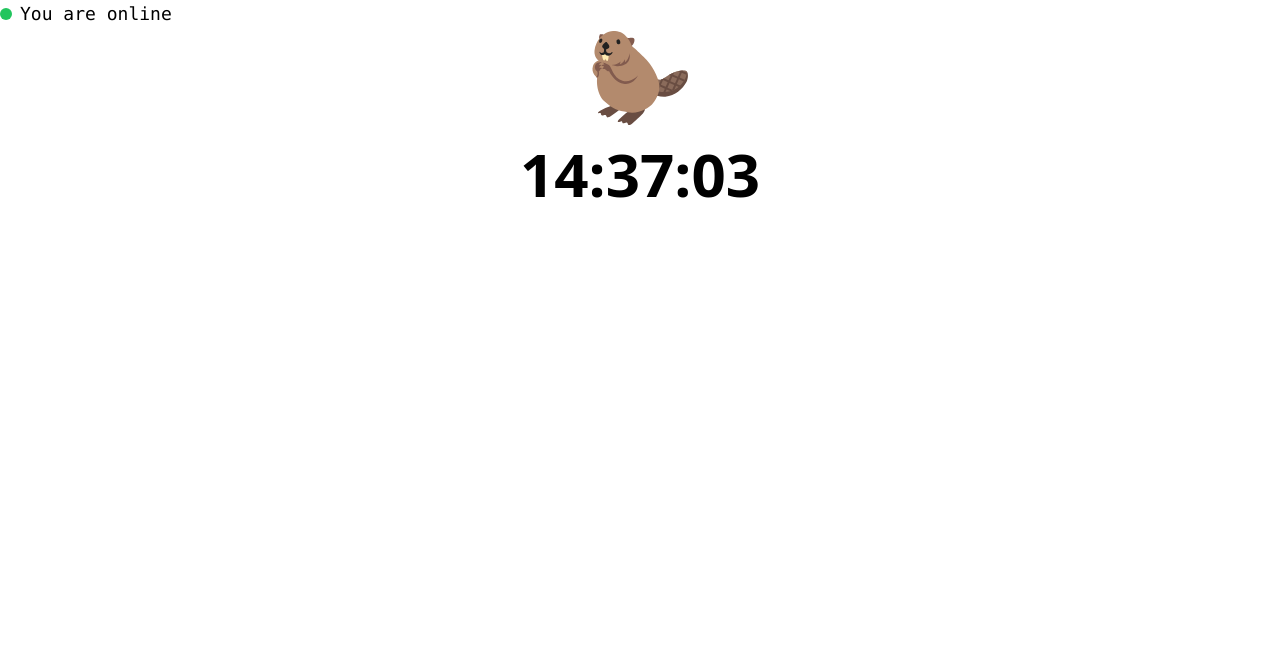
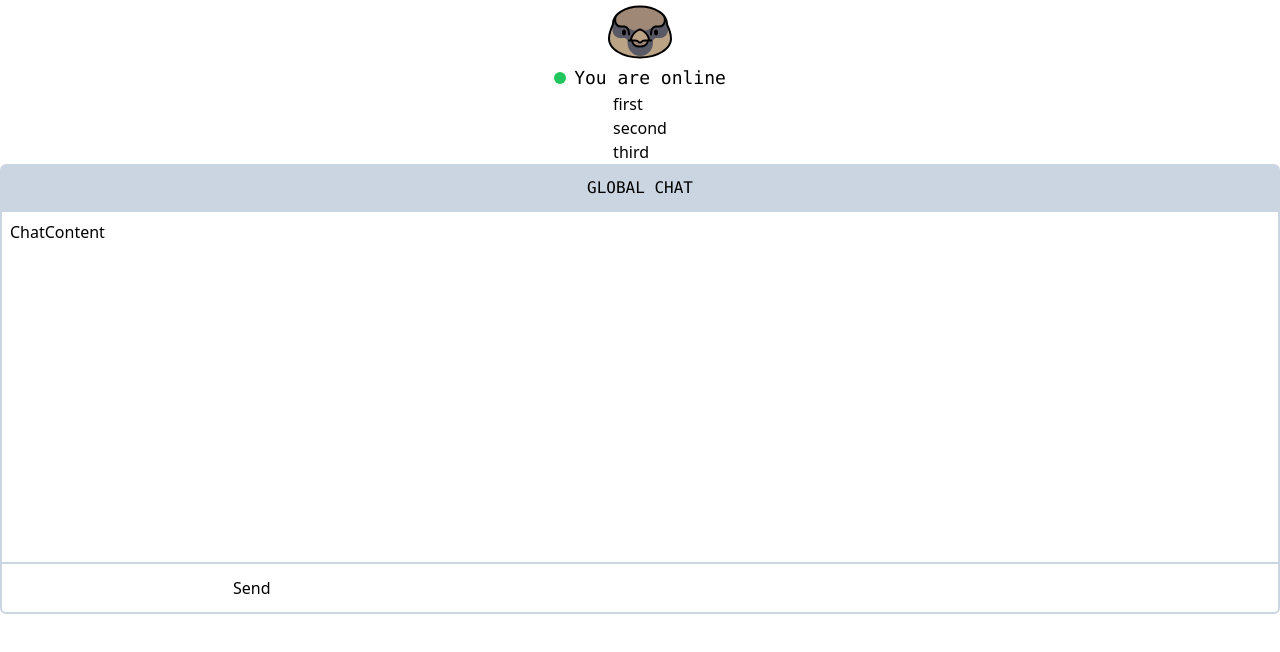
Before and after one commit to Mykola-Dzoban/QuirkSymbol, a React (Create React App) app: page / in a window 1280 px wide. Shown: the top 652 px of the page. Built offline with nearby package versions, Linux system fonts and the light colour scheme.

Commit message:
added chat layout and basic styles, added new sparrow svg

```diff
--- a/package.json
+++ b/package.json
@@ -10,6 +10,8 @@
     "firebase": "^10.7.1",
     "react": "^18.2.0",
     "react-dom": "^18.2.0",
+    "react-router": "^6.26.0",
+    "react-router-dom": "^6.26.0",
     "react-scripts": "5.0.1",
     "web-vitals": "^2.1.4"
   },
--- a/public/index.html
+++ b/public/index.html
@@ -3,13 +3,13 @@
   <head>
     <meta charset="utf-8" />
     <meta name="viewport" content="width=device-width, initial-scale=1" />
-    <link rel="shortcut icon" href="beaver.svg" type="image/x-icon">
+    <link rel="shortcut icon" href="sparrow.svg" type="image/x-icon">
     <meta
       name="description"
       content=""
     />
 
-    <title>QuirkSymbol</title>
+    <title>Sparrow</title>
   </head>
   <body>
     <noscript>You need to enable JavaScript to run this app.</noscript>
--- a/src/App.js
+++ b/src/App.js
@@ -1,91 +1,27 @@
-import React, { useEffect, useState } from 'react';
+import ChatContent from './components/ChatContent';
+import ChatFooter from './components/ChatFooter';
+import ChatHeader from './components/ChatHeader';
+import ChatRules from './components/ChatRules';
 import OnlineOffline from './components/OnlineOffline';
+import Timer from './components/Timer';
 
 function App() {
-	const [timeString, setTimeString] = useState('');
-
-	useEffect(() => {
-		const updateClock = () => {
-			let currentTime = new Date();
-
-			let hours = currentTime.getHours();
-			let minutes = currentTime.getMinutes();
-			let seconds = currentTime.getSeconds();
-
-			hours = hours < 10 ? '0' + hours : hours;
-			minutes = minutes < 10 ? '0' + minutes : minutes;
-			seconds = seconds < 10 ? '0' + seconds : seconds;
-
-			let newTimeString = hours + ':' + minutes + ':' + seconds;
-			setTimeString(newTimeString);
-		};
-
-		const intervalId = setInterval(updateClock, 1000);
-
-		// Clear interval when the component is unmounted
-		return () => clearInterval(intervalId);
-
-		// eslint-disable-next-line react-hooks/exhaustive-deps
-	}, []);
-
 	return (
 		<div className="container mx-auto">
-			<OnlineOffline />
-
 			<div className="flex flex-col items-center gap-4 justify-center">
-				<svg width="100px" height="100px" viewBox="0 0 128 128" aria-hidden="true" role="img" className="iconify iconify--noto" preserveAspectRatio="xMidYMid meet">
-					<path
-						d="M77.52 83.78c4.93 2.51 14.08 4.86 18.94 4.15c12.6-1.85 21.69-9.13 27.2-19.22c2.33-4.27 2.53-12.92-1.21-13.86c-4.74-1.19-10.37-.26-19.11 3.87c-8.89 4.2-11.03 10.84-21.5 5.73"
-						fill="#694d42"></path>
-					<path
-						d="M79.88 75.09c1.83 1.22 2.09 1.88 3.6 3.48c2.97 3.16 9.99 3.33 11.35 3.35c8.09.11 12-1.85 17.22-5.3s10.13-10.99 11.01-14.73c.61-2.58.92-4.54.8-6.13c-.39-.44-.85-.77-1.4-.91c-4.74-1.19-10.37-.26-19.11 3.87c-8.89 4.2-11.03 10.84-21.5 5.73l-2.28 10.17l.31.47z"
-						opacity=".44"
-						fill="#b3937c"></path>
-					<path
-						d="M123.47 59.99c.18-.95.31-1.8.37-2.57l-5.37-2.35l.31-.7c-1.85-.03-3.89.24-6.19.83l2.58 1.14l-2.66 6.03l-6.03-2.66l1.29-2.91c-1.07.42-5.12 2.14-6.83 3.2l2.25.99l-2.66 6.03l-6-2.72c-1.13.71-2.25 1.29-3.46 1.64l-6.05 13.68c.73.37 1.53.66 2.34.89l2.46-5.56l6.03 2.66s-1.25 2.79-1.91 4.28c.39.02 2.11.03 2.69.01l1.51-3.28l5.33 2.31c1.6-.46 3.05-1.08 4.49-1.83l2.18-5.12l3.42 1.53c.69-.56 1.37-1.18 2.02-1.84l-4.43-1.97l2.66-6.03l6.08 2.69c.49-.73.93-1.45 1.32-2.15l-6.39-2.83l2.66-6.03l5.99 2.64zM96.84 75.33l-6.03-2.66l2.66-6.03l6.03 2.66l-2.66 6.03zm8.32 3.68l-6.03-2.66l2.66-6.03l6.03 2.66l-2.66 6.03zm3.67-8.32l-6.03-2.66l2.66-6.03l6.03 2.66l-2.66 6.03z"
-						fill="#694d42"></path>
-					<path
-						d="M17.36 8.23c-1.03-.16-2.06-.28-3.1-.34c-.43-.03-.9-.04-1.27.18c-.31.18-.51.5-.67.82a6.975 6.975 0 0 0-.29 5.69c.18.45.53.95 1 .87c.19-.03.34-.15.49-.27a29.82 29.82 0 0 0 4.08-3.86c.21-.24.41-.63.16-.84"
-						fill="#825b4e"></path>
-					<path
-						d="M57.41 102.05c-8.65 4.19-14.38 9.08-20.38 15.08c-.45.45-2.33 2.5-1.17 3.12c1.16.62 4.03-1.48 4.85-.93c.98.65.26 1.8 1.29 2.54s3.8-1.42 5.2-.79c1.4.63.78 1.71 1.6 2.67c1.07 1.26 3.45.09 4.09-.42c3.77-2.98 13.16-11.93 14.82-13.86c2.2-2.56 3.6-6 1.64-8.28"
-						fill="#694d42"></path>
-					<path
-						d="M28.26 99.21a76.12 76.12 0 0 0-14.73 6.46c-.97.55-1.93 1.14-2.73 1.91c-.35.33-.73.92-.38 1.25c.8.73 2.33-.46 3.49.45c.4.32.17 1.7.47 2.12c.32.44.93.6 1.48.56s1.07-.25 1.6-.41c1.17-.35 2.37-.57 3.14.35c.48.58.45 1.12.76 1.74c.21.43.56.77 1.43.76c1.32-.01 2.53-.61 3.62-1.34c4.92-3.3 9.55-6.98 14.18-10.65"
-						fill="#694d42"></path>
-					<path
-						d="M47.3 12.38c3.46.97 4.32-.02 6.92.18c3.33.25 2.93 3.4 2.44 5.14c-.63 2.23-1.87 4.04-3.64 5.53c-.3.25-.64.51-1.04.54c-.47.04-.9-.25-1.26-.55c-2.36-1.93-3.86-4.88-4.03-7.92"
-						fill="#825b4e"></path>
-					<path
-						d="M12.16 41.12s-6.13.71-8.28 7.29C.73 58.03 9.1 63.61 9.1 63.61s-2.3 19.71 9.71 30.51s15.93 11.2 29.97 13.77s27.13-6.48 30.51-10.12s8.64-11.23 9.58-20.67c.94-9.43-7.42-25.94-14.98-34.56S50.8 20.56 50.8 20.56L28.4 41.44l-16.24-.32z"
-						fill="#b38a6d"></path>
-					<path
-						d="M48.27 13.23c-5.59-7.84-11.8-9.39-18.63-9.39c-7.37 0-14.36 5.41-17.58 9.69c-2.6 3.47-5.84 9.11-6.3 15.6c-.36 5.1 1.26 9.87 6.3 13.4c5.04 3.53 25.07 7.74 33.29 2.09c7.2-4.95 9.64-11.6 8.92-17.18c-.51-4.01-1.67-8.14-6-14.21z"
-						fill="#b38a6d"></path>
-					<ellipse transform="rotate(-17.768 36.335 17.7)" cx="36.34" cy="17.7" rx="2.43" ry="3.15" fill="#212121"></ellipse>
-					<path d="M15.62 32.75c-.52 3.64 1.09 9.12 2.44 9.04c1.12-.07 1.38-2.29 1.38-2.29s.96 2.84 2.72 2.66c1.68-.18 1.6-6.19 2.03-9.13l-5.7-2.33l-2.87 2.05z" fill="#ffecb3"></path>
-					<path d="M11.84 15.91c.33-1.02 1.26-2.35 2.77-2.31c1.61.05 1.33 2.36.78 3.58c-.56 1.22-1.85 2.4-3.06 1.64c-.83-.52-.72-2.19-.49-2.91z" fill="#212121"></path>
-					<path
-						d="M41.53 67.39c-12.8-4.32-13.34-17.07-17.28-20.07c-1.34-1.03-2.63-1.28-3.99-1.99c-1.25-.65-2.69-1.31-4-.79c.9.61 1.71 1.37 2.36 2.25c-1.3.13-3.23.29-3.87 1.11c-.11.14.04.36.2.44c.16.08 2.3.47 3.15 1.33c-.68.58-1.46 1.06-2.05 1.73c-.34.38-.03.62.11.66c.92.25 1.95.1 2.81.52c.86.42 1.49 1.21 2.25 1.77a5.42 5.42 0 0 0 3.23 1.07c1.92 4.01 4.42 7.35 7.67 10.37c3 2.79 6.7 4.78 10.81 5.53c12.93 2.36 18.67-10.8 18.67-10.8s-9.19 10.54-20.07 6.87z"
-						fill="#825b4e"></path>
-					<path
-						d="M21.8 18.45c-.5-.66-1.45-.75-2.06-.2c-1.53 1.39-3.01 2.67-3.65 3.69c-.42.69-.79 2.08.02 3.07c.81.99 3.36 3.06 3.36 3.06s3.23-1.51 4.23-2.22c1.21-.87 1.48-2.72.45-4.25c-.41-.61-1.55-2.09-2.35-3.15z"
-						fill="#212121"></path>
-					<path
-						d="M28.47 32.39c.84-1.31-.1-1.93-.65-1.29c-.62.71-2.26 1.84-4.51 1.05c-1.25-.44-2.09-.84-2.57-2.27c-.34-1.02-.22-2.39-.21-3.45c0-.48-2.14-.53-2.28-.13c-.29.82-.27 1.67-.3 2.53c-.03.95-.16 2.08-.97 2.58c-2.64 1.67-4.2-.83-4.51-1.12c-.13-.12-.43.65-.17 1.48c1.24 4.01 5.67 3.28 6.94 1.36c.23 1.6 5.88 4.49 9.23-.74z"
-						fill="#212121"></path>
-					<path
-						d="M7.91 62.65c.17.15.39.38.55.51c.42.35 1.04.32 1.43-.07c.45-.47.99-1.3 1.33-2.41c.66-2.11.42-5.06-.86-7.18l-1.2 1.22c.92 2.92.56 5.41-.37 6.97c-.37.61-.86.91-.88.96z"
-						fill="#825b4e"></path>
-					<path
-						d="M39.09 42.94l-.73 3.37c3.13-.38 6.45-6.44 6.45-6.44l.04 4.05c4-2.17 6.07-11.49 6.07-11.49c.36 4.52.76 14.58-12.76 16.33c-4.9.64-10.03-1.38-10.03-1.38s7.62-.5 10.96-4.44z"
-						fill="#825b4e"></path>
-					<path
-						d="M6.93 47.01c1.7-2.66 4.7-3.49 7.14-3.11c.11.02.41.13.49.2c.16.15.09.44-.09.58c-.17.14-.41.17-.62.23c-1.22.3-2.32 1.23-2.53 2.47c.87-.36 1.91-.28 2.72.19c.22.13.46.39.33.62c-.07.13-.24.18-.39.23c-1.06.34-1.78 1.45-1.95 2.55c.57-.12 1.16-.25 1.74-.15c.58.1 1.35.59 1.29 1.04c-.07.48-1.37.16-1.96 1.19c-.41.72-.63 1.59-1.27 2.11c-.59.48-1.44.58-2.17.36c-.73-.21-1.36-.7-1.86-1.27c-1.71-1.95-2.08-4.96-.87-7.24"
-						fill="#825b4e"></path>
-				</svg>
-
-				<p className="text-center text-6xl font-semibold">{timeString}</p>
+				<img src="sparrow.svg" alt="Sparrow" />
+			</div>
+			<div className="flex items-center justify-around">
+				<OnlineOffline />
+				{/* <Timer /> */}
+			</div>
+			<div className='flex items-center justify-center w-full'>
+				<ChatRules />
+			</div>
+			<div className='flex flex-col items-center justify-center w-full'>
+				<ChatHeader />
+				<ChatContent />
+				<ChatFooter />
 			</div>
 		</div>
 	);
--- /dev/null
+++ b/src/components/ChatContent.js
@@ -0,0 +1,6 @@
+const ChatContent = () => {
+  return (
+    <div className="w-full p-2 border-x-2 border-slate-300 h-[350px]">ChatContent</div>
+  )
+}
+export default ChatContent
--- /dev/null
+++ b/src/components/ChatFooter.js
@@ -0,0 +1,11 @@
+const ChatFooter = () => {
+  return (
+    <div className="w-full border-2 rounded-b-md border-slate-300 py-3">
+      <form action="post">
+        <input type="text" />
+        <button>Send</button>
+      </form>
+    </div>
+  )
+}
+export default ChatFooter
--- /dev/null
+++ b/src/components/ChatHeader.js
@@ -0,0 +1,4 @@
+const ChatHeader = () => {
+	return <div className="w-full text-center rounded-t-md py-3 font-mono uppercase bg-slate-300">Global chat</div>;
+};
+export default ChatHeader;
--- /dev/null
+++ b/src/components/ChatRules.js
@@ -0,0 +1,12 @@
+const ChatRules = () => {
+  return (
+    <div>
+      <ul className="flex flex-col">
+        <li>first</li>
+        <li>second</li>
+        <li>third</li>
+      </ul>
+    </div>
+  )
+}
+export default ChatRules
--- /dev/null
+++ b/src/components/Timer.js
@@ -0,0 +1,35 @@
+import { useEffect, useState } from 'react';
+
+const Timer = () => {
+	const [timeString, setTimeString] = useState('');
+
+	useEffect(() => {
+		const updateClock = () => {
+			let currentTime = new Date();
+
+			let hours = currentTime.getHours();
+			let minutes = currentTime.getMinutes();
+			let seconds = currentTime.getSeconds();
+
+			hours = hours < 10 ? '0' + hours : hours;
+			minutes = minutes < 10 ? '0' + minutes : minutes;
+			seconds = seconds < 10 ? '0' + seconds : seconds;
+
+			let newTimeString = hours + ':' + minutes + ':' + seconds;
+			setTimeString(newTimeString);
+		};
+
+		const intervalId = setInterval(updateClock, 1000);
+
+		// Clear interval when the component is unmounted
+		return () => clearInterval(intervalId);
+
+		// eslint-disable-next-line react-hooks/exhaustive-deps
+	}, []);
+	return (
+		<div>
+			<p className="text-center font-semibold">{timeString}</p>
+		</div>
+	);
+};
+export default Timer;
```
Also changed, not shown: public/sparrow.svg (added), 1 other file (tests, documents, lock files or other folders).
